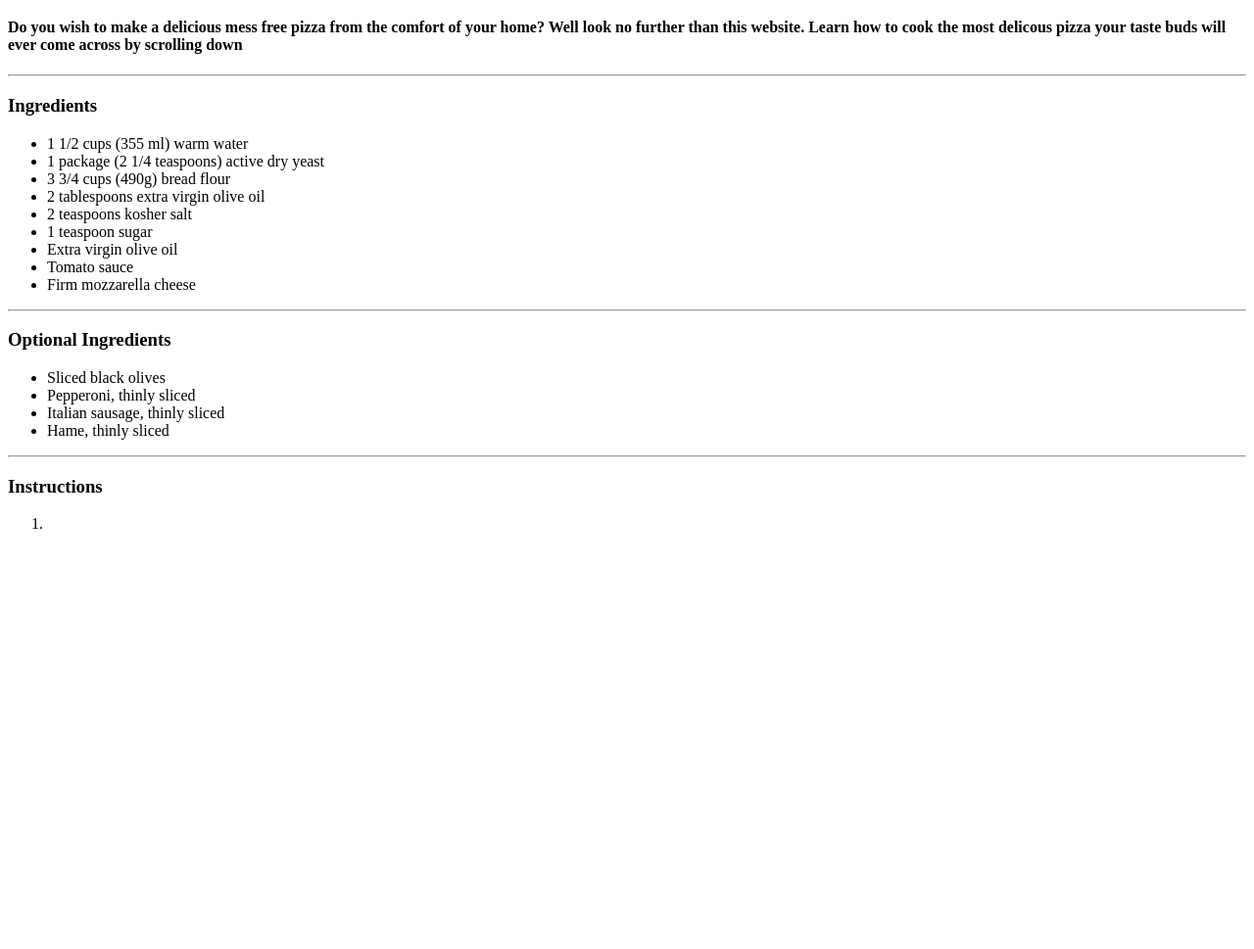
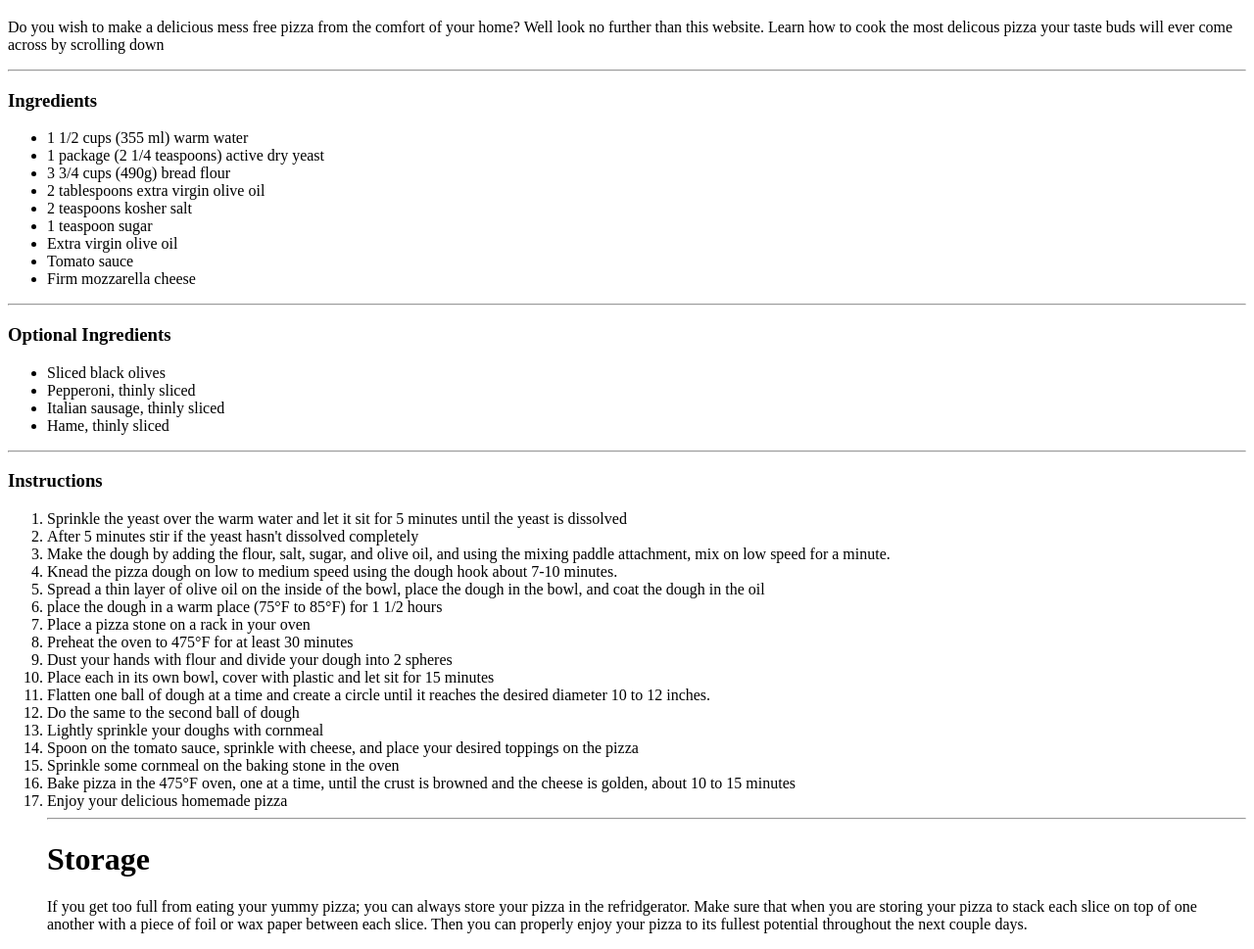
Before and after one commit to mcarri355/Recipe-Project, a plain HTML site: page index.html in a window 1280 px wide. Shown: the part 61-1030 px from the top of the page at 98% size. Before the commit the page ends 800 px from the top, so only its background shows below. Drawn offline with Linux system fonts and the light colour scheme.

Commit message:
Instructions and storage

```diff
--- a/index.html
+++ b/index.html
@@ -2,14 +2,20 @@
 <html lang="en">
 <head>
     <meta charset="UTF-8">
+    <meta name="author" content="Matthew Carrillo">
+    <meta name="description" content="Do you wish to make a delicious mess free pizza from the comfort of your home? Well look no further than this website. Learn how to cook the most delicous pizza your taste buds will ever come across by scrolling down">
     <meta http-equiv="X-UA-Compatible" content="IE=edge">
+    <meta property="og:image" href="">
+    <meta property="og:description" conent="Best Homemade Pizza Recipe">
+    <meta property="og:title" content="Homemad Pizza Recipe">
+    <link rel="icon" href="pizza.png" type="image/x-icon">
     <meta name="viewport" content="width=device-width, initial-scale=1.0">
-    <title>Document</title>
+    <title>Best Homemade Pizza Recipe</title>
 </head>
 <body>
-    <h1>Homemade Pizza Recipes<h1>
+    <h1>Homemade Pizza Recipes</h1>
 
-    <h4>Do you wish to make a delicious mess free pizza from the comfort of your home? Well look no further than this website. Learn how to cook the most delicous pizza your taste buds will ever come across by scrolling down</h4>
+    <p>Do you wish to make a delicious mess free pizza from the comfort of your home? Well look no further than this website. Learn how to cook the most delicous pizza your taste buds will ever come across by scrolling down</p>
 
     <hr>
 
@@ -40,7 +46,29 @@
 
     <h3>Instructions</h3>
     <ol>
-        <li></li>
+        <li>Sprinkle the yeast over the warm water and let it sit for 5 minutes until the yeast is dissolved</li>
+        <li>After 5 minutes stir if the yeast hasn't dissolved completely</li>
+        <li>Make the dough by adding the flour, salt, sugar, and olive oil, and using the mixing paddle attachment, mix on low speed for a minute.</li>
+        <li>Knead the pizza dough on low to medium speed using the dough hook about 7-10 minutes.</li>
+        <li>Spread a thin layer of olive oil on the inside of the bowl, place the dough in the bowl, and coat the dough in the oil</li>
+        <li>place the dough in a warm place (75°F to 85°F) for 1 1/2 hours</li>
+        <li>Place a pizza stone on a rack in your oven</li>
+        <li>Preheat the oven to 475°F for at least 30 minutes</li>
+        <li>Dust your hands with flour and divide your dough into 2 spheres</li>
+        <li>Place each in its own bowl, cover with plastic and let sit for 15 minutes</li>
+        <li>Flatten one ball of dough at a time and create a circle until it reaches the desired diameter 10 to 12 inches.</li>
+        <li>Do the same to the second ball of dough</li>
+        <li>Lightly sprinkle your doughs with cornmeal</li>
+        <li>Spoon on the tomato sauce, sprinkle with cheese, and place your desired toppings on the pizza</li>
+        <li>Sprinkle some cornmeal on the baking stone in the oven</li>
+        <li>Bake pizza in the 475°F oven, one at a time, until the crust is browned and the cheese is golden, about 10 to 15 minutes</li>
+        <li>Enjoy your delicious homemade pizza</li>
+
+        <hr>
+
+        <h1>Storage</h1>
+        <p>If you get too full from eating your yummy pizza; you can always store your pizza in the refridgerator. Make sure that when you are storing your pizza to stack each slice on top of one another with a piece of foil or wax paper between each slice. Then you can properly enjoy your pizza to its fullest potential throughout the next couple days. </p>
+
     </ol>
 </body>
 </html>
```
Also changed, not shown: pizza.png (added).
